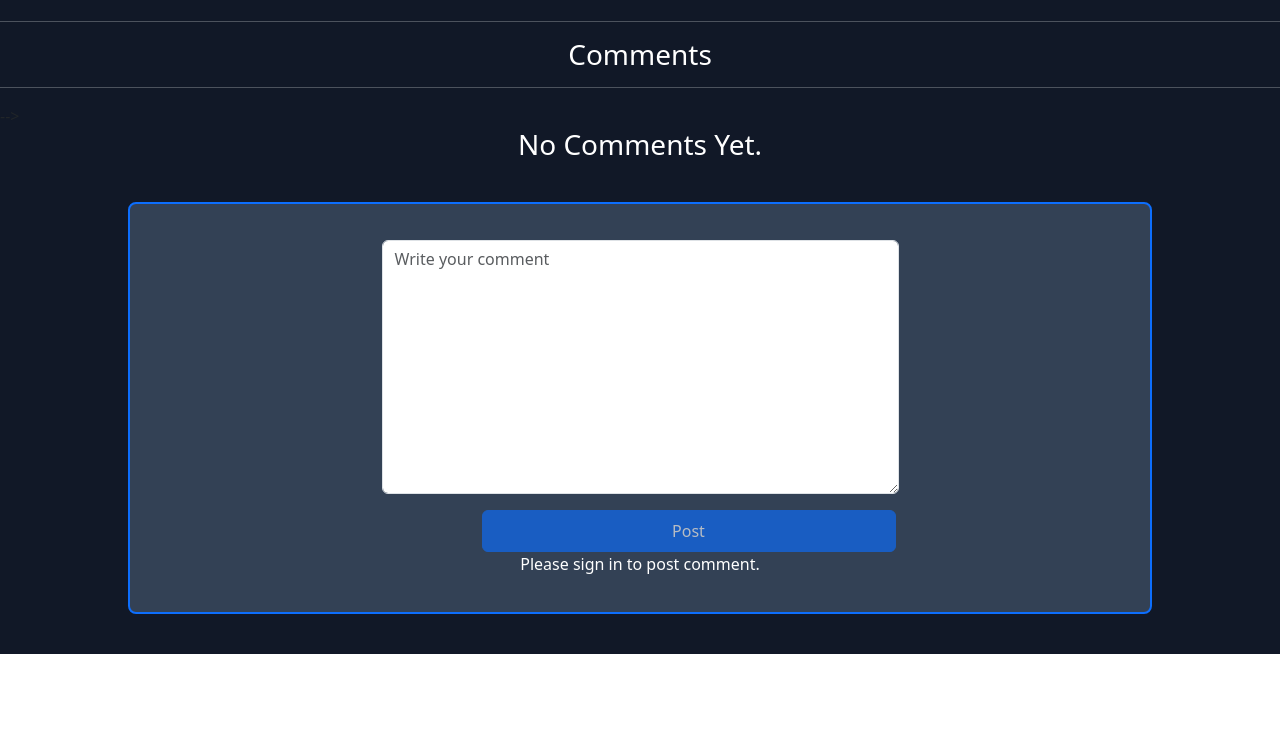
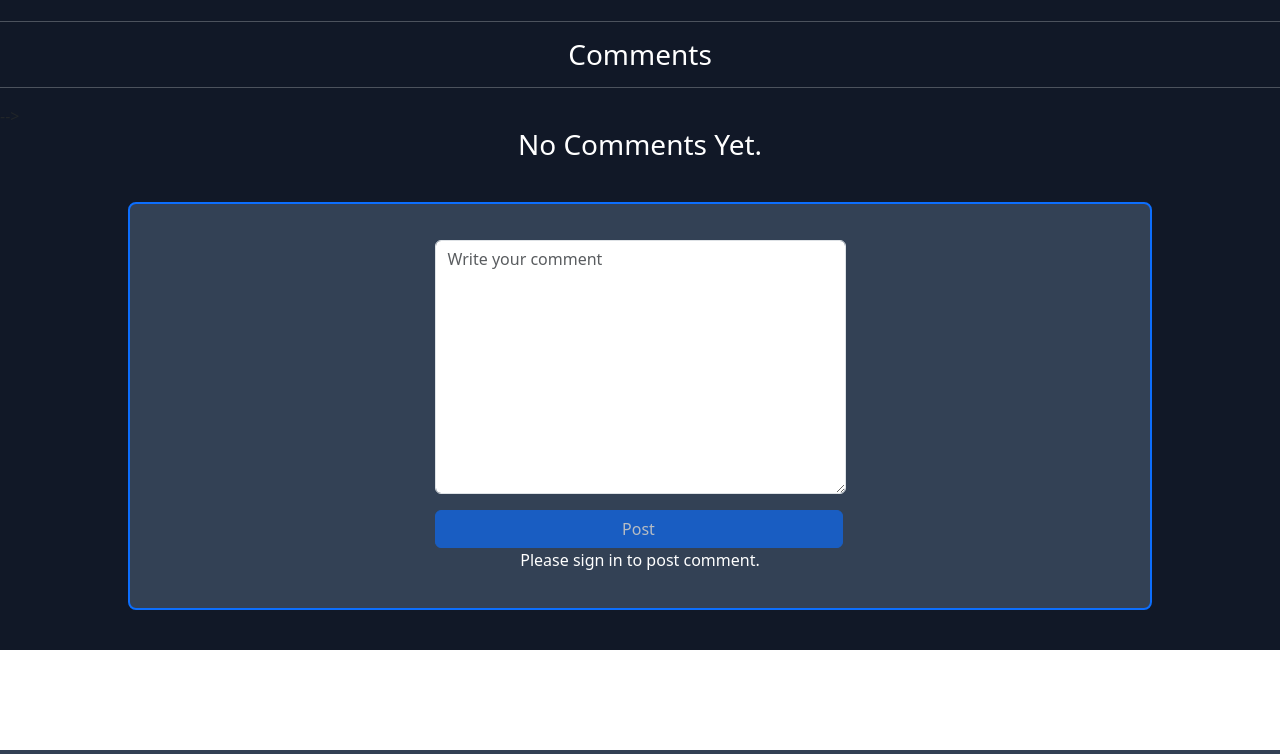
Before and after one commit to Adm-2005/Akshat-Scribes, a Django app: page /posts/1 in a window 1280 px wide. Shown: the part 2140-2894 px from the top of the page. Run offline with Django 3.2, Linux system fonts and the light colour scheme; data comes from the database, SQL or seed files in the repository; data that the repository does not hold is empty; some libraries are stand-ins or nearby versions.

Commit message:
minor changes

```diff
--- a/templates/components/comment_form.html
+++ b/templates/components/comment_form.html
@@ -20,9 +20,9 @@
 
 
     {% if user.is_authenticated %}
-        <button class="btn btn-primary py-2" type="submit" fdprocessedid="b370s">Post</button>
+        <button class="btn btn-primary" type="submit" fdprocessedid="b370s">Post</button>
     {% else %}
-        <button disabled class="btn btn-primary py-2" type="submit" fdprocessedid="b370s">Post</button>
+        <button disabled class="btn btn-primary" type="submit" fdprocessedid="b370s">Post</button>
         <p style="color: white; display: flex; justify-content: center;">Please sign in to post comment.</p>
     {% endif %}
 </form>
--- a/templates/components/navbar.html
+++ b/templates/components/navbar.html
@@ -8,8 +8,8 @@
     <div class="nav__lstcont">
       <ul class="nav__lstcont--list">
         <li><a href="{% url 'index' %}">Home</a></li>
-        <li><a href="{% url 'forum_home' %}">Forum</a></li>
-        <li><a href="#">Connect</a></li>
+        <li><a href="#">Forum</a></li>
+        <li><a href="https://mez.ink/akshatmishra" target="_blank">Connect</a></li>
         <li><a href="#">Archives</a></li>
       </ul>
     </div>
```
